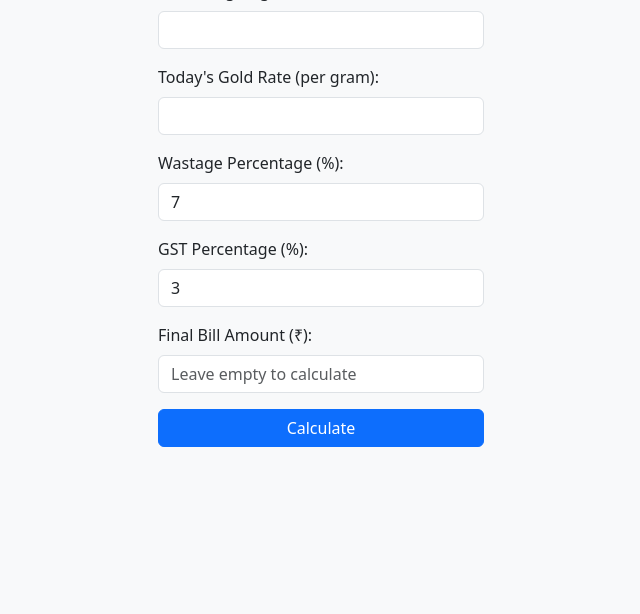
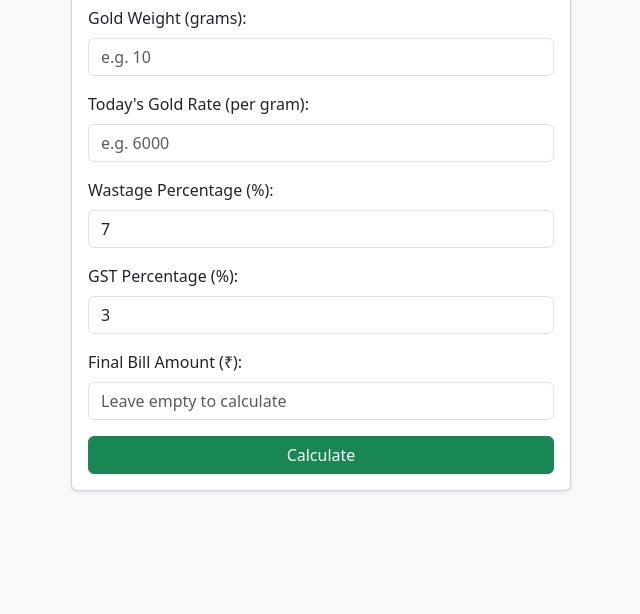
Before and after one commit to SyedShahjahan/au_cal, a plain HTML site: page SmartGoldCalculator/index.html in a window 1280 px wide. Shown: the part 186-800 px from the top of the page, without its empty margins (319-959 px from the left). Drawn offline with nearby package versions, Linux system fonts and the light colour scheme.

Commit message:
Update UI index.html

```diff
--- a/SmartGoldCalculator/index.html
+++ b/SmartGoldCalculator/index.html
@@ -5,49 +5,56 @@
   <title>Smart Gold Price Calculator (India)</title>
   <link href="https://cdn.jsdelivr.net/npm/bootstrap@5.3.0/dist/css/bootstrap.min.css" rel="stylesheet"/>
   <style>
-    body { /*background-color: #fffce9;*/ }
-    .container { max-width: 700px; margin-top: 40px; }
-    .result-box { background: #f5f5f5; padding: 20px; }
+    body {
+      background-color: #f9f9f9;
+    }
     .result-box {
-      background-color: #f1f9f2;
+      background-color: #e7f6ee;
+      border-left: 5px solid #28a745;
       padding: 1rem;
-      border: 1px solid #d4edda;
-      border-radius: 8px;
+      border-radius: 0.5rem;
     }
   </style>
 </head>
 <body class="bg-light">
-  <div class="container py-4">
-    <div class="row justify-content-center">
-      <div class="col-lg-6 col-md-8 col-sm-12">
-        <h2 class="mb-4 text-center">💰 Smart Gold Price Calculator (India)</h2>
-        <form id="goldForm" class="needs-validation" novalidate>
+  <div class="container-fluid min-vh-100 d-flex align-items-center justify-content-center">
+    <div class="w-100" style="max-width: 500px;">
+      <div class="card shadow-sm">
+        <div class="card-body">
+          <h4 class="card-title text-center mb-4">💰 Smart Gold Price Calculator (India)</h4>
+          <form id="goldForm">
             <div class="mb-3">
               <label for="grams" class="form-label">Gold Weight (grams):</label>
-            <input type="text" class="form-control" id="grams" required />
+              <input type="text" class="form-control" id="grams" placeholder="e.g. 10" required />
             </div>
+
             <div class="mb-3">
               <label for="goldRate" class="form-label">Today's Gold Rate (per gram):</label>
-            <input type="text" class="form-control" id="goldRate" required />
+              <input type="text" class="form-control" id="goldRate" placeholder="e.g. 6000" required />
             </div>
+
             <div class="mb-3">
               <label for="wastagePercent" class="form-label">Wastage Percentage (%):</label>
               <input type="text" class="form-control" id="wastagePercent" value="7" />
             </div>
+
             <div class="mb-3">
               <label for="gstPercent" class="form-label">GST Percentage (%):</label>
               <input type="text" class="form-control" id="gstPercent" value="3" />
             </div>
+
             <div class="mb-3">
               <label for="totalAmount" class="form-label">Final Bill Amount (₹):</label>
               <input type="text" class="form-control" id="totalAmount" placeholder="Leave empty to calculate" />
             </div>
+
             <div class="d-grid">
-            <button type="submit" class="btn btn-primary">Calculate</button>
+              <button type="submit" class="btn btn-success">Calculate</button>
             </div>
           </form>
 
           <div id="result" class="mt-4 result-box d-none"></div>
+        </div>
       </div>
     </div>
   </div>
```
Lines whose indentation alone changed are shown as unchanged.
